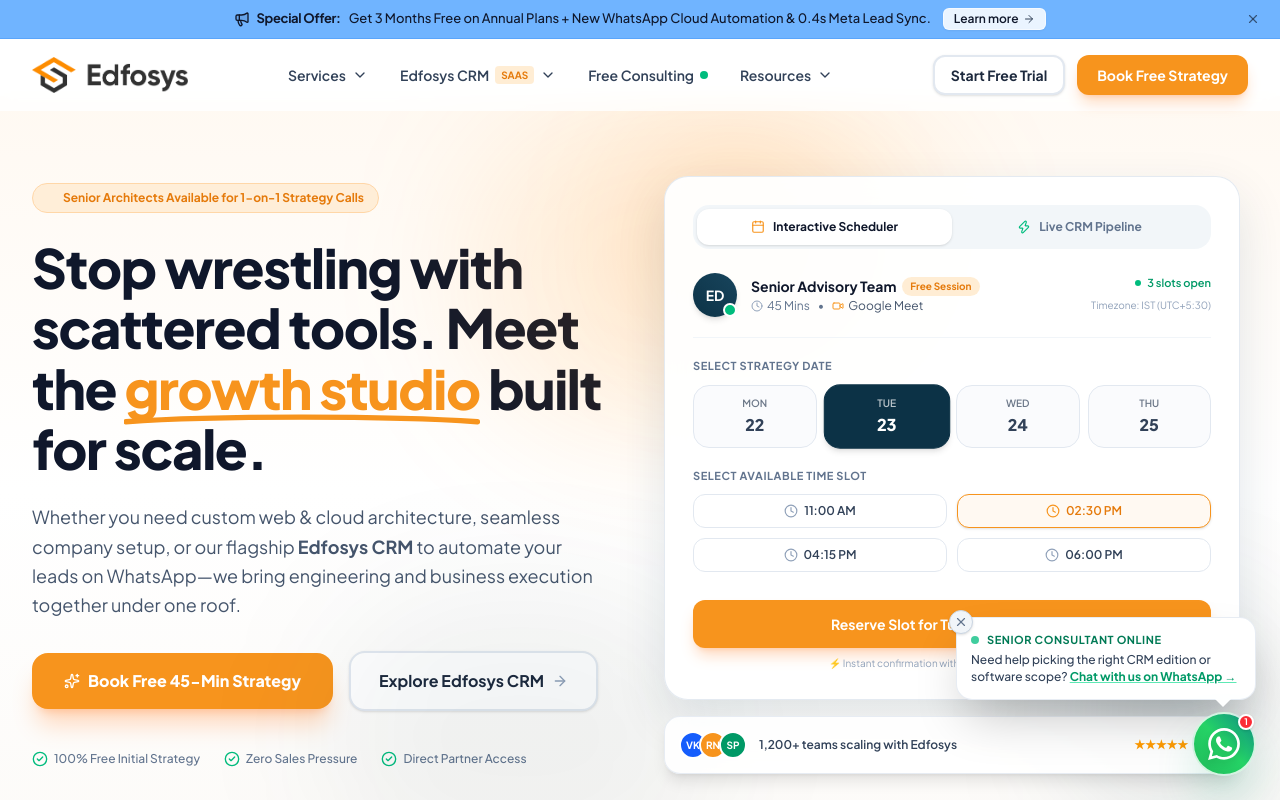
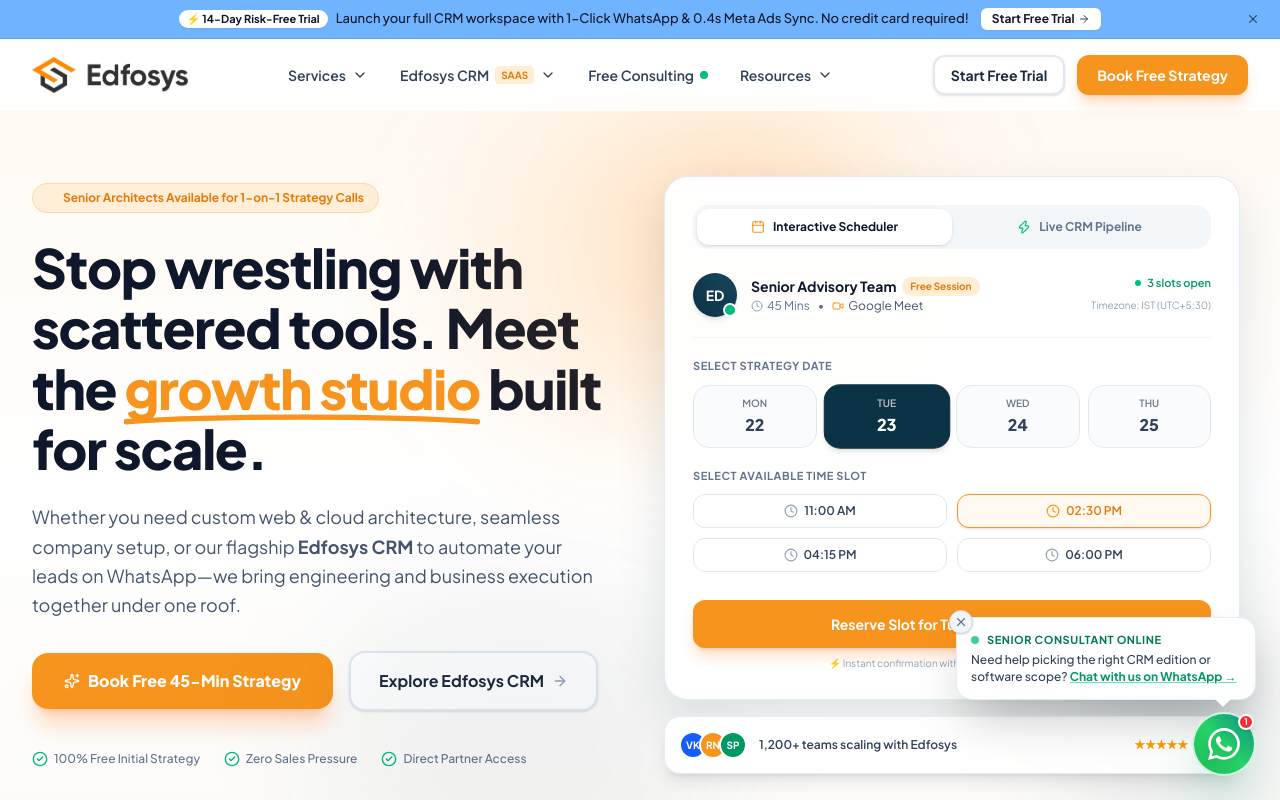
Before and after one commit to techguruyogesh/edfosys-web, a Next.js app in the folder web/: page / in a window 1280 px wide. Shown: the top 800 px of the page. Built offline with nearby package versions, Linux system fonts and the light colour scheme.

Commit message:
feat(announcement): highlight 14-day risk-free trial with direct signup CTA

```diff
--- a/web/components/layout/AnnouncementBar.js
+++ b/web/components/layout/AnnouncementBar.js
@@ -15,21 +15,22 @@
         {/* Main Content */}
         <div className="flex items-center justify-center flex-wrap gap-x-2 gap-y-1 text-xs sm:text-[13px] font-medium text-center pr-6 sm:pr-0">
           <div className="flex items-center space-x-1.5 flex-shrink-0">
-            <Megaphone className="w-3.5 h-3.5 sm:w-4 sm:h-4 text-slate-900 fill-slate-900/10 flex-shrink-0" />
-            <span className="font-bold tracking-tight">Special Offer:</span>
+            <span className="inline-flex items-center px-2 py-0.5 rounded-full text-[11px] font-bold bg-white text-slate-900 shadow-xs">
+              ⚡ 14-Day Risk-Free Trial
+            </span>
           </div>
 
-          <span className="text-slate-900">
-            Get 3 Months Free on Annual Plans + New WhatsApp Cloud Automation & 0.4s Meta Lead Sync.
+          <span className="text-slate-900 font-medium">
+            Launch your full CRM workspace with 1-Click WhatsApp & 0.4s Meta Ads Sync. No credit card required!
           </span>
 
-          <Link
-            href="/crm"
-            className="inline-flex items-center space-x-1 bg-white/85 hover:bg-white text-slate-900 px-2.5 py-0.5 rounded-md text-[11px] sm:text-xs font-semibold transition-all hover:scale-[1.02] border border-white/60 shadow-xs ml-1 flex-shrink-0"
+          <a
+            href="https://app.edfosys.com/signup"
+            className="inline-flex items-center space-x-1 bg-white hover:bg-slate-50 text-slate-900 px-2.5 py-0.5 rounded-md text-[11px] sm:text-xs font-bold transition-all hover:scale-[1.02] border border-white/80 shadow-xs ml-1 flex-shrink-0"
           >
-            <span>Learn more</span>
+            <span>Start Free Trial</span>
             <ArrowRight className="w-3 h-3 text-slate-700" />
-          </Link>
+          </a>
         </div>
 
         {/* Dismiss Button */}
```
